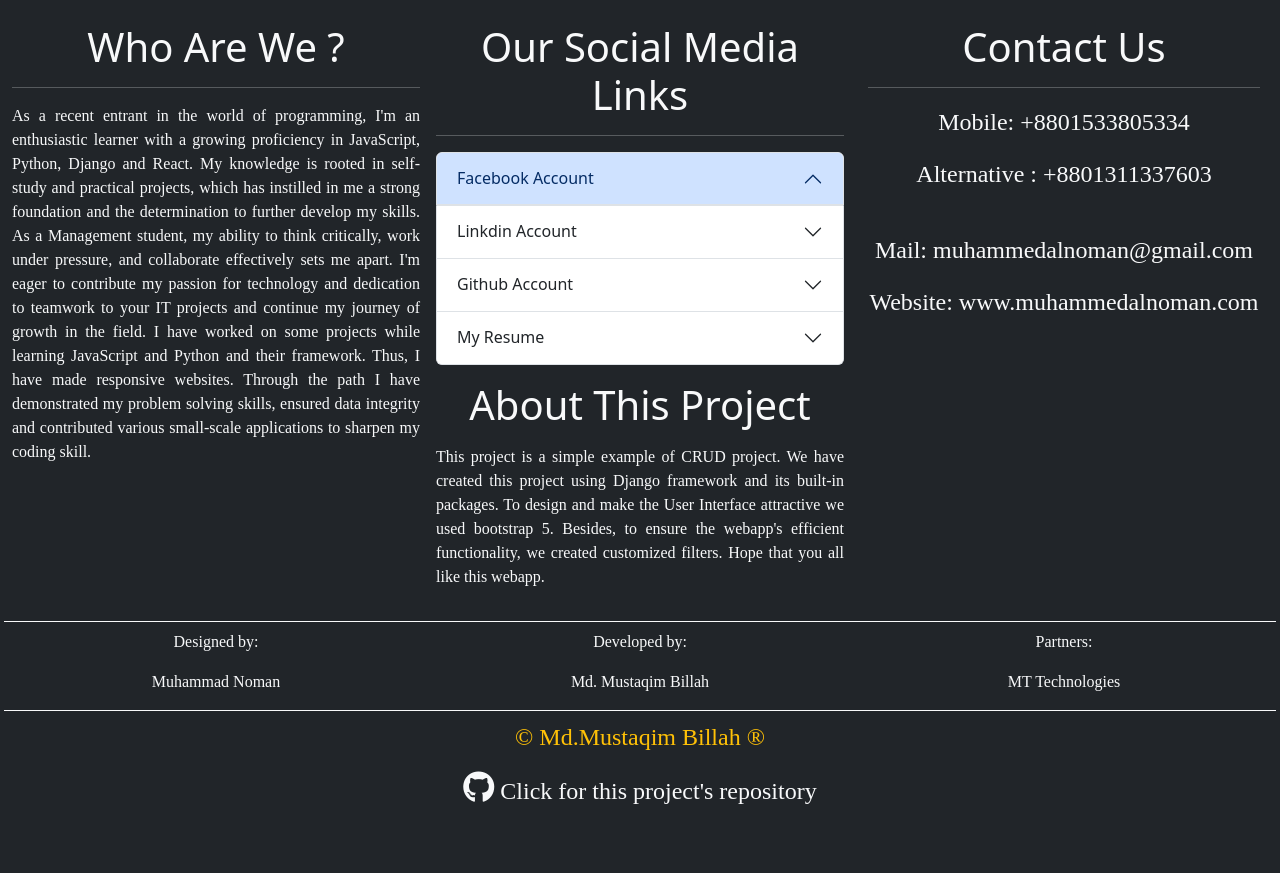
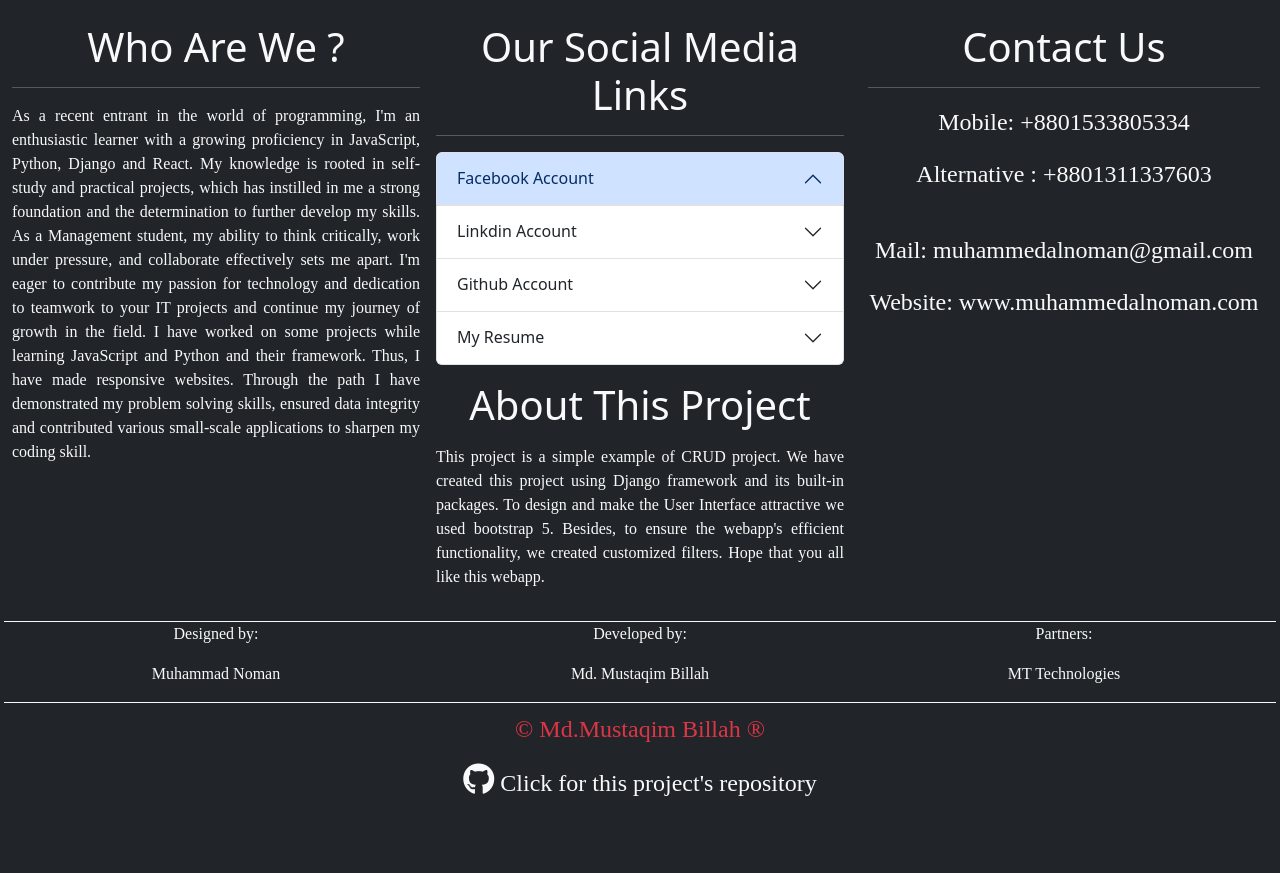
Before and after one commit to MdMustaqimBillah/PencilDriver_Crud_Project, a Django app: page /add_individuals_book/2/ in a window 1280 px wide. Shown: the part 535-1408 px from the top of the page. After the commit the page ends 1331 px from the top, so only its background shows below. Run offline with Django 5.2, Linux system fonts and the light colour scheme; data comes from the database, SQL or seed files in the repository; some libraries are stand-ins or nearby versions.

Commit message:
Ready for deploy

```diff
--- a/CRUD/Templates/base.html
+++ b/CRUD/Templates/base.html
@@ -60,15 +60,16 @@
 
                 <!-- About Us Section -->
 
-            <div class="col-xxl-4 col-xl-4 col-lg-4 col-md-6 col-sm-12 text-light text-center my-2 px-2" data-aos="fade-up-right" data-aos-duration="2000" id="About">
+                <div class="col-xxl-4 col-xl-4 col-lg-4 col-md-6 col-sm-12 text-light text-center my-2 px-2" data-aos="fade-up-right" data-aos-duration="2000" data-aos-offset="300" id="About">
                   <h1> Who Are We ? </h1>
                   <hr class="hr-footer text-center">
-              <p>As a recent entrant in the world of programming, I'm an enthusiastic learner with a growing proficiency in JavaScript, Python, Django and React. My knowledge is rooted in self-study and practical projects, which has instilled in me a strong foundation and the determination to further develop my skills. As a Management student, my ability to think critically, work under pressure, and collaborate effectively sets me apart. I'm eager to contribute my passion for technology and dedication to teamwork to your IT projects and continue my journey of growth in the field.  I have worked on some projects while learning JavaScript and Python and their framework. Thus, I have made responsive websites. Through the path I have demonstrated my problem solving skills, ensured data integrity and contributed various small-scale applications to sharpen my coding skill. </p></div>
+                  <p>As a recent entrant in the world of programming, I'm an enthusiastic learner with a growing proficiency in JavaScript, Python, Django and React. My knowledge is rooted in self-study and practical projects, which has instilled in me a strong foundation and the determination to further develop my skills. As a Management student, my ability to think critically, work under pressure, and collaborate effectively sets me apart. I'm eager to contribute my passion for technology and dedication to teamwork to your IT projects and continue my journey of growth in the field.  I have worked on some projects while learning JavaScript and Python and their framework. Thus, I have made responsive websites. Through the path I have demonstrated my problem solving skills, ensured data integrity and contributed various small-scale applications to sharpen my coding skill. </p>
+                </div>
 
                       <!-- links and Others Section -->
 
                <div class="col-xxl-4 col-xl-4 col-lg-4 col-md-6 col-sm-12 text-center my-2 px-2" id="links">
-              <h1 class="text-light mb-3" data-aos="zoom-out-down" data-aos-duration="2000"> Our Social Media Links </h1>
+                  <h1 class="text-light mb-3" data-aos="zoom-out-down" data-aos-duration="2000" data-aos-offset="300"> Our Social Media Links </h1>
                   <hr class="text-light hr-footer text-center">
                   <div class="accordion" id="accordionExample" data-aos="flip-left" data-aos-duration="2000" >
                       <div class="accordion-item">
@@ -80,7 +81,7 @@
                         <div id="collapseOne" class="accordion-collapse collapse" data-bs-parent="#accordionExample">
                           <div class="accordion-body">
                             <strong> You are very welcome to visit my Facebook Account </strong> <p> To go to my Facebook Account please click on the Facebook icon.</p>
-                      <a href="https://www.facebook.com/profile.php?id=100078416757324"> <i class="fa-brands fa-facebook fs-1"></i> </a>
+                            <a href="https://www.facebook.com/profile.php?id=100078416757324" target="_blank"> <i class="fa-brands fa-facebook fs-1"></i> </a>
                           </div>
                         </div>
                       </div>
@@ -93,7 +94,7 @@
                           <div id="collapseTwo" class="accordion-collapse collapse" data-bs-parent="#accordionExample">
                               <div class="accordion-body">
                                   <strong> You are very welcome to visit my Linkdin Account </strong> <p> To go to my    Linkdin Account please click on the Linkdin icon.</p>
-                      <a href="https://www.linkedin.com/in/md-mustaqim-billah-45bba729b/"> <i class="fa-brands fa-linkedin fs-1"></i> </a>
+                                  <a href="https://www.linkedin.com/in/md-mustaqim-billah-45bba729b/" target="_blank"> <i class="fa-brands fa-linkedin fs-1"></i> </a>
                               </div>
                           </div>
                       </div>
@@ -106,7 +107,7 @@
                         <div id="collapseThree" class="accordion-collapse collapse" data-bs-parent="#accordionExample">
                             <div class="accordion-body">
                                 <strong> You are very welcome to visit my Github Account </strong> <p> To go to my Github Account please click on the Github icon.</p>
-                      <a href="https://github.com/MdMustaqimBillah"> <i class="fa-brands fa-square-github fs-1"></i> </a>
+                                <a href="https://github.com/MdMustaqimBillah" target="_blank"> <i class="fa-brands fa-square-github fs-1"></i> </a>
                             </div>
                         </div>
                       </div>
@@ -119,13 +120,13 @@
                           <div id="collapseFour" class="accordion-collapse collapse" data-bs-parent="#accordionExample">
                             <div class="accordion-body">
                               <strong> You are very welcome to have a look on my resume </strong> <p> To get the latest resume please click on the icon.</p>
-                      <a href="https://drive.google.com/file/d/1G0ftSZxb09uCMVvBTH9UFcvisUggoweN/view?usp=sharing"> <i class="fa-solid fa-file fs-1"></i> </a>
+                              <a href="https://drive.google.com/file/d/1G0ftSZxb09uCMVvBTH9UFcvisUggoweN/view?usp=sharing" target="_blank"> <i class="fa-solid fa-file fs-1"></i> </a>
                             </div>
                           </div>
                       </div>
                     </div>
 
-              <div class="text-light my-3 text-center" data-aos="flip-down" data-aos-duration="2000">
+                      <div class="text-light my-3 text-center" data-aos="flip-down" data-aos-duration="2000" data-aos-offset="300">
                         <h1> About This Project </h1>
                         <p class="fs-6 py-2">
                           This project is a simple example of CRUD project. We have created this project using Django framework and its built-in packages. To design and make the User Interface attractive we used bootstrap 5. Besides, to ensure the webapp's efficient functionality, we created customized filters. Hope that you all like this webapp.
@@ -135,7 +136,7 @@
 
                     <!-- Contact Section -->
 
-            <div class="col-xxl-4 col-xl-4 col-lg-4 col-md-12 col-sm-12 text-light text-center mt-2 mb-3 px-3" data-aos="fade-down-left" data-aos-duration="2500" id="Contact">
+                <div class="col-xxl-4 col-xl-4 col-lg-4 col-md-12 col-sm-12 text-light text-center mt-2 mb-3 px-3" data-aos="fade-down-left" data-aos-duration="2500" data-aos-offset="300" id="Contact">
                       <h1> Contact Us </h1>
                       <hr class="hr-footer text-center">
                       <p class="fs-4 text-center"> Mobile: +8801533805334 </p>
@@ -146,38 +147,29 @@
                 </div>
           </div>
               <!-- Copyright Details -->
-          <div class="row border-top border-bottom border-light  text-light"  data-aos="flip-left"
-          data-aos-easing="ease-out-cubic"
-          data-aos-duration="2000" id="Ownership">
-            <div class="col-xxl-12 col-xl-12 col-lg-12 col-md-12 col-sm-12 text-center mt-2">
-              <div class="row">
-                  <div class="col-xxl-4 col-xl-4 col-lg-4 col-md-6 col-sm-12 text-center">
+              <div class="row border-bottom border-top border-light" data-aos="flip-down" data-aos-duration="2000" data-aos-offset="200" id="Ownership">
+                      <div class="col-xxl-4 col-xl-4 col-lg-4 col-md-6 col-sm-12 text-center text-light">
                           <p class="text-center">Designed by:</p>
                           <p class="text-center">Muhammad Noman</p>
                       </div>
-                  <div class="col-xxl-4 col-xl-4 col-lg-4 col-md-6 col-sm-12 text-center">
+                      <div class="col-xxl-4 col-xl-4 col-lg-4 col-md-6 col-sm-12 text-center text-light">
                           <p class="text-center">Developed by:</p>
                           <p class="text-center">Md. Mustaqim Billah</p>
                       </div>
-                  <div class="col-xxl-4 col-xl-4 col-lg-4 col-md-12 col-sm-12 text-center">
+                      <div class="col-xxl-4 col-xl-4 col-lg-4 col-md-12 col-sm-12 text-center text-light">
                           <p class="text-center"> Partners:</p>
                           <p class="text-center"> MT Technologies</p>
-                  </div>
                       </div>
 
               </div>
 
-          </div>
-
-          <div class="col-xxl-12 col-xl-12 col-lg-12 col-md-12 col-sm-12 text-center mt-2 text-warning" data-aos="fade-up"
+              <div class="col-xxl-12 col-xl-12 col-lg-12 col-md-12 col-sm-12 text-center mt-2 text-danger" data-aos="fade-up"
             data-aos-anchor-placement="top-bottom" data-aos-duration="2000" id="Copyright">
                 <p class="text-center fs-4">© Md.Mustaqim Billah ®</p>
-        </div>
-        <div class="col-xxl-12 col-xl-12 col-lg-12 col-md-12 col-sm-12 text-center mt-2" data-aos="fade-up"
-        data-aos-anchor-placement="top-bottom" data-aos-duration="2000">
+
+
               <a href="https://github.com/MdMustaqimBillah/PencilDriver_Crud_Project"> <p class="text-center fs-4 text-light"> <i class="fa-brands fa-github fs-2"></i> Click for this project's repository</p> </a>
           </div>
-
 
         </section>
         {% endblock %}
--- a/CRUD/Templates/book_list.html
+++ b/CRUD/Templates/book_list.html
@@ -46,7 +46,7 @@
     </table>
     <a href="{% url 'Musician_Pedia:add_individuals_book' id=writer.id %}" data-aos="zoom-in" data-aos-duration="2000" class="btn btn-warning mt-5 text-center"> Add More ? </a>
 {% else %}
-<div class="text-center" >
+<div class="text-center" data-aos="zoom-in-left" data-aos-duration="2000">
  <h1 class="mt-3 text-secondary"> Sorry!!! No Data Available </h1>
  <a href="{% url 'Musician_Pedia:add_individuals_book' id=writer.id %}" class="btn btn-warning mt-3 text-center" style="width: 50%;"> Add One ? </a>
  </div>
```
Lines whose indentation alone changed are shown as unchanged.
